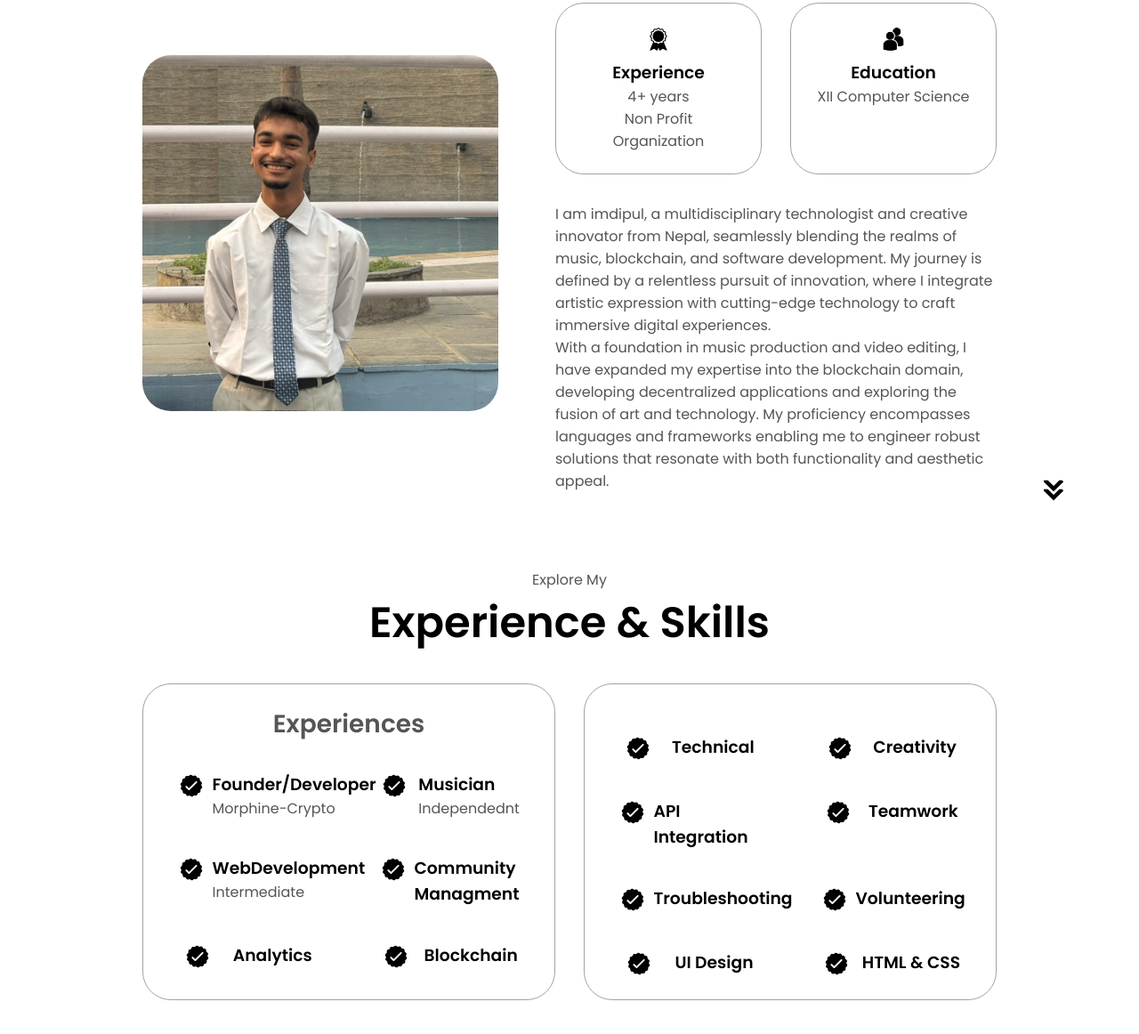
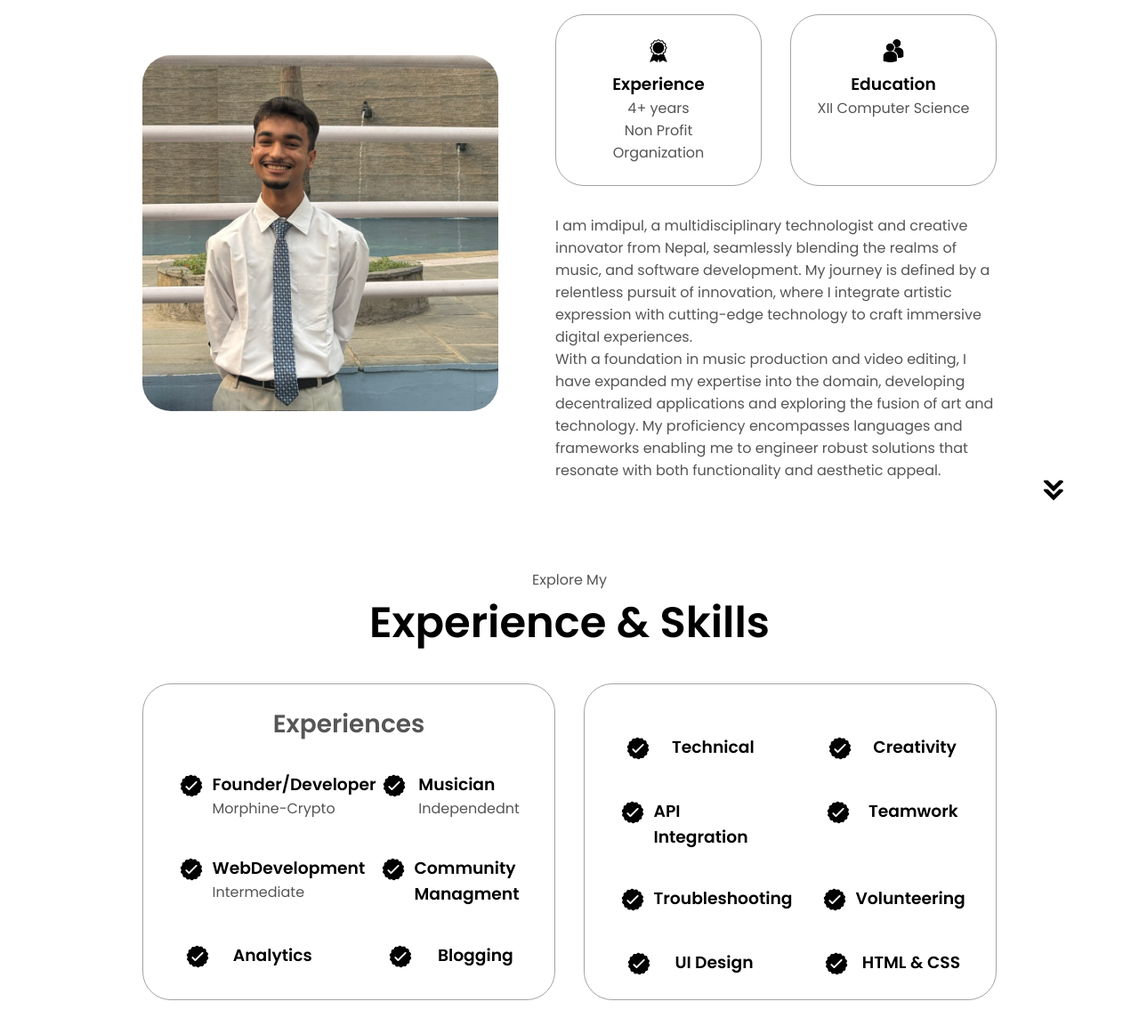
Before and after one commit to imdipul/dipulpoudel.com.np, a plain HTML site: page index.html in a window 1280 px wide. Shown: the part 1057-2219 px from the top of the page at 89% size. Drawn offline with Linux system fonts and the light colour scheme.

Commit message:
Update index.html

```diff
--- a/index.html
+++ b/index.html
@@ -105,9 +105,9 @@
           </div>
           <div class="text-container">
             <p>
-              I am imdipul, a multidisciplinary technologist and creative innovator from Nepal, seamlessly blending the realms of music, blockchain, and software development. My journey is defined by a relentless pursuit of innovation, where I integrate artistic expression with cutting-edge technology to craft immersive digital experiences.
+              I am imdipul, a multidisciplinary technologist and creative innovator from Nepal, seamlessly blending the realms of music, and software development. My journey is defined by a relentless pursuit of innovation, where I integrate artistic expression with cutting-edge technology to craft immersive digital experiences.
               <br>
-              With a foundation in music production and video editing, I have expanded my expertise into the blockchain domain, developing decentralized applications and exploring the fusion of art and technology. My proficiency encompasses languages and frameworks enabling me to engineer robust solutions that resonate with both functionality and aesthetic appeal.
+              With a foundation in music production and video editing, I have expanded my expertise into the domain, developing decentralized applications and exploring the fusion of art and technology. My proficiency encompasses languages and frameworks enabling me to engineer robust solutions that resonate with both functionality and aesthetic appeal.
             </br>
             </p>
           </div>
@@ -190,7 +190,7 @@
                   class="icon"
                 />
                 <div>
-                  <h3>Blockchain</h3>
+                  <h3>Blogging</h3>
                   <p></p>
                 </div>
               </article>
```
